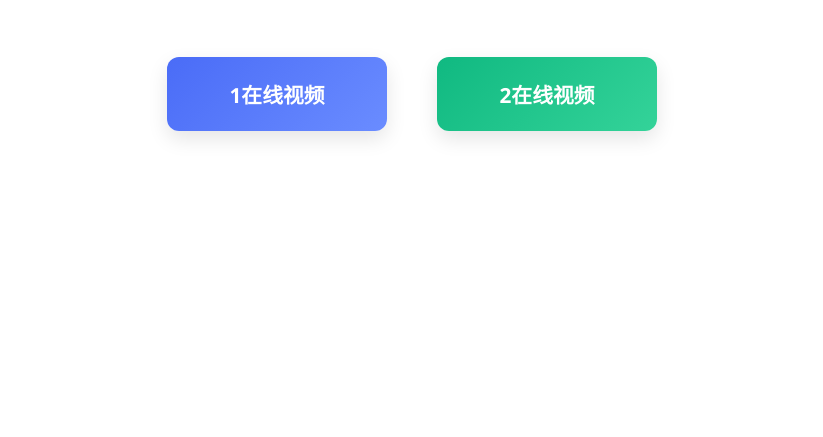
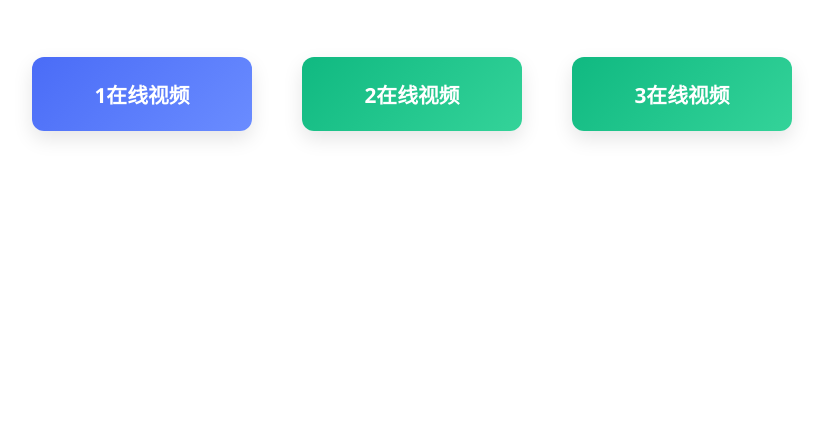
Before and after one commit to 123SDHGJ/bvbj, a plain HTML site: page index.html in a window 1280 px wide. Shown: the part 363-800 px from the top of the page, without its empty margins (228-1051 px from the left). Drawn offline with Linux system fonts and the light colour scheme.

Commit message:
Update index.html

```diff
--- a/index.html
+++ b/index.html
@@ -150,6 +150,12 @@
                    2在线视频
                 </button>
             </a>
+
+            <a href="https://pic.huodongjia.com/postevent/2025-11-05/1762282061.3.html#/?code=nphw71" target="_blank" class="btn-link">
+                <button class="btn btn-secondary">
+                   3在线视频
+                </button>
+            </a>
         </div>
     </div>
 
```
